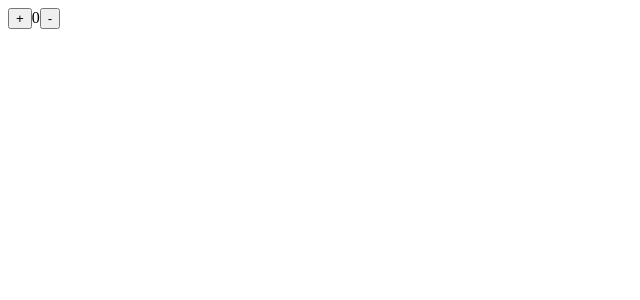
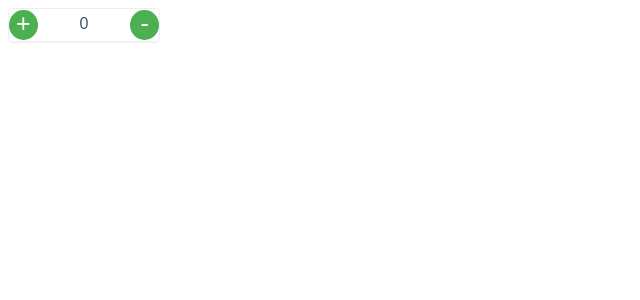
Before and after one commit to carlamendozadominguez/Learning-React, a React app: page / in a window 1280 px wide. Shown: the top 300 px of the page, without its empty margins (0-640 px from the left). Built offline with nearby package versions, Linux system fonts and the light colour scheme.

Commit message:
Aniadido el estilo del number picker

```diff
--- a/index.html
+++ b/index.html
@@ -3,6 +3,7 @@
   <head>
     <meta charset="UTF-8">
     <title>React modulo 9 - EOI</title>
+    <link rel="stylesheet" href="style.css">
   </head>
   <body>
     <div id="app"></div>
--- a/src/components/NumberPicker.tsx
+++ b/src/components/NumberPicker.tsx
@@ -28,10 +28,10 @@ export default class NumberPicker extends React.Component<{}, NumberPickerState>
   }
 
   render() {
-    return <div>
-      <button onClick={this.increaseCounter}>+</button>
-      <span>{this.state.counter}</span>
-      <button onClick={this.decreaseCounter}>-</button>
+    return <div className="number-picker">
+      <button className="number-picker-buttons" onClick={this.increaseCounter}>+</button>
+      <span className="number-picker-label">{this.state.counter}</span>
+      <button className="number-picker-buttons" onClick={this.decreaseCounter}>-</button>
     </div>;
   }
 }
--- /dev/null
+++ b/style.css
@@ -0,0 +1,39 @@
+    .number-picker {
+    width: 150px;
+    height: 32px;
+    display: flex;
+    align-items: center;
+    position: relative;
+    border: 1px solid #EDEEF4;
+    box-shadow: 0 2px 1px 0 rgba(0, 0, 0, 0.03);
+    color: #385871;
+    border-radius: 5px;
+   }
+
+   .number-picker-label {
+    width: 100px;
+    height: 32px;
+    text-align: center;
+    padding: 0;
+    outline: none;
+    font-family: OpenSans-Bold, sans-serif;
+    color: #385871;
+    border-radius: 5px;
+    line-height: 30px;
+   }
+
+   .number-picker-buttons {
+       background-color: #4CAF50;
+       border: none;
+       color: white;
+       width: 30px;
+       height: 30px;
+       text-align: center;
+       text-decoration: none;
+       display: inline-block;
+       border-radius: 50%;
+       font-size: 25px;
+       padding-bottom: 5px;
+       line-height: 25px;
+       cursor: pointer;
+   }
```
